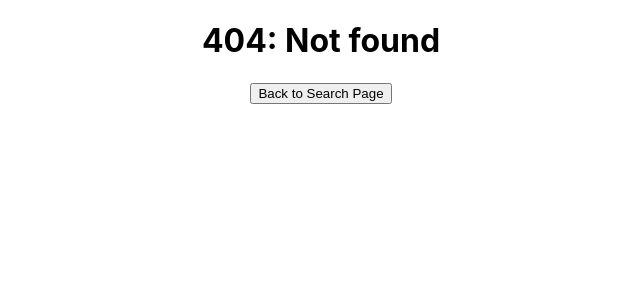
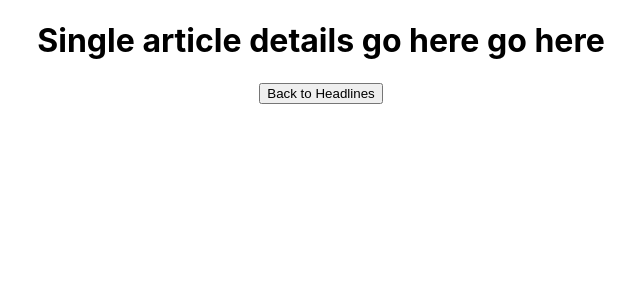
Before and after one commit to edjrodriguez/NYT-Reader---take-home-challenge, a React (Create React App) app: page /details in a window 1280 px wide. Before the commit this address had no page. Shown: the top 300 px of the page, without its empty margins (319-959 px from the left). Built offline with nearby package versions, Linux system fonts and the light colour scheme.

Commit message:
Add route to Article Page component

```diff
--- a/src/components/App/App.js
+++ b/src/components/App/App.js
@@ -1,8 +1,10 @@
 import './App.css';
-import React, {useState} from 'react';
+import React from 'react';
+// import React, {useState} from 'react';
 import { Routes, Route, useNavigate } from "react-router-dom"
 import SearchBar from '../SearchBar/SearchBar';
 import HeadlinesPage from '../HeadlinesPage/HeadlinesPage';
+import ArticlePage from '../ArticlePage/ArticlePage';
 
 
 const App = () => {
@@ -19,6 +21,9 @@ const App = () => {
             <HeadlinesPage />
           </>
         } />
+        <Route exact path='/details' element={
+            <ArticlePage />
+        } />
         <Route path='*' element={
           <div>
             <h1 className='not-found'>404: Not found</h1>
--- a/src/components/ArticlePage/ArticlePage.js
+++ b/src/components/ArticlePage/ArticlePage.js
@@ -1 +1,17 @@
 import React from 'react';
+import {useNavigate } from "react-router-dom"
+// import React, {useState} from 'react';
+
+
+const ArticlePage = () => {
+    const navigate = useNavigate()
+
+    return(
+        <>
+            <h1>Single article details go here go here</h1>
+            <button onClick={()=> navigate('/home')} > Back to Headlines</button>
+        </>
+    )
+}
+
+export default ArticlePage
--- a/src/components/HeadlinesPage/HeadlinesPage.js
+++ b/src/components/HeadlinesPage/HeadlinesPage.js
@@ -10,5 +10,4 @@ const HeadlinesPage = () => {
     )
 }
 
-
 export default HeadlinesPage
--- a/src/components/SearchBar/SearchBar.js
+++ b/src/components/SearchBar/SearchBar.js
@@ -1,5 +1,4 @@
 import React from 'react';
-import { Form } from 'react-router-dom';
 // import React, {useState} from 'react';
 
 const SearchBar = () => {
```
Lines whose indentation alone changed are shown as unchanged.
